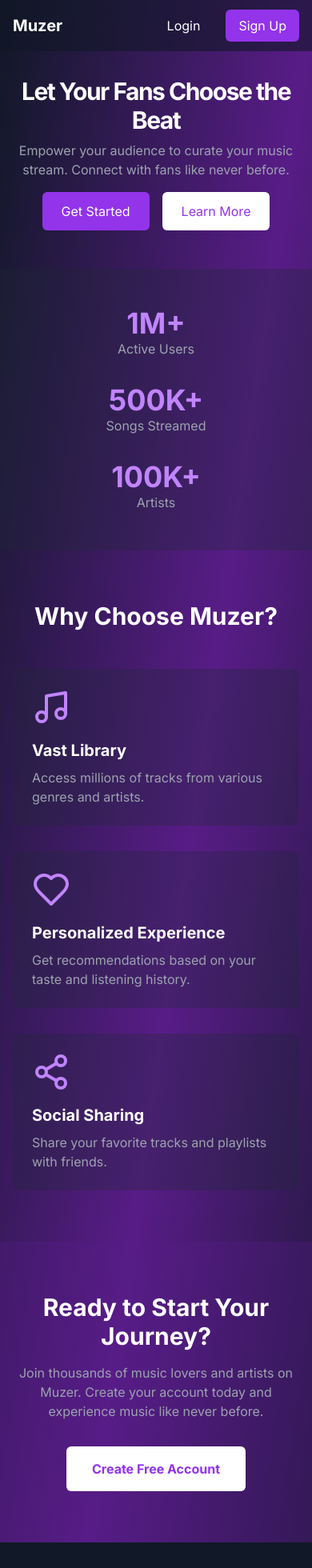
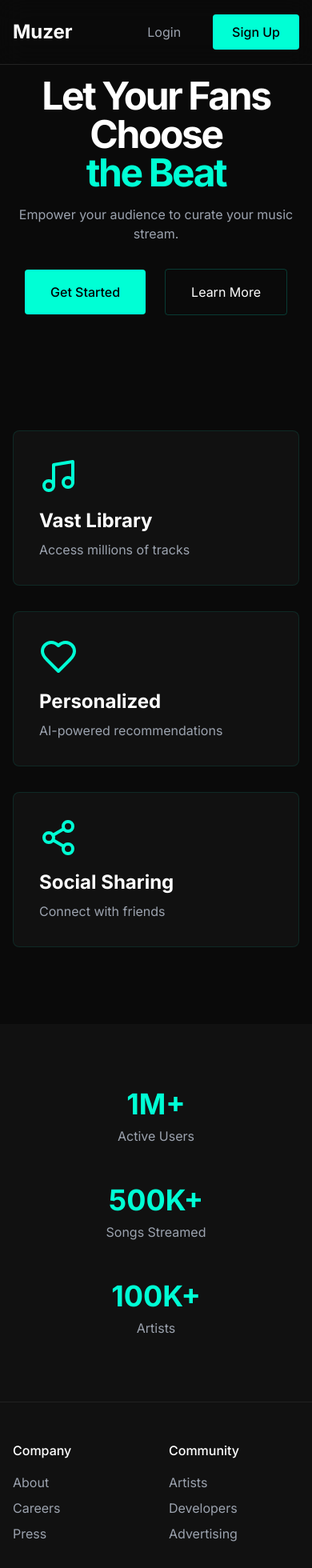
Before and after one commit to parth5404/muzer, a Next.js app: page / in a window 390 px wide. Shown: the top 1960 px of the page at 80% size. Built offline with nearby package versions, Linux system fonts and the light colour scheme; no server answers.

Commit message:
refactor: improve user session handling and enhance UI elements in Appbar

```diff
--- a/app/api/auth/[...nextauth]/route.ts
+++ b/app/api/auth/[...nextauth]/route.ts
@@ -1,26 +1,36 @@
 import { prismaclient } from "@/app/lib/db";
 import NextAuth from "next-auth"
 import GoogleProvider from "next-auth/providers/google";
-import { NextResponse } from "next/server";
-//  export function GET(request: Request) {
-//     return NextResponse.json({ message: "Hello World" })
-// }
 
 const handler = NextAuth({
   providers: [
     GoogleProvider({
       clientId: process.env.GOOGLE_CLIENT_ID ?? "",
-      clientSecret: process.env.GOOGLE_CLIENT_SECRET ?? ""
+      clientSecret: process.env.GOOGLE_CLIENT_SECRET ?? "",
+      authorization: {
+        params: {
+          prompt: "consent",
+          access_type: "offline",
+          response_type: "code"
+        }
+      }
     })
   ],
+  secret: process.env.NEXTAUTH_SECRET,
   callbacks: {
     async signIn({ user }) {
-      if (!user.email) {
-        return false;
-      }
+      if (!user.email) return false;
 
       try {
-        const newUser = await prismaclient.user.create({
+        const existingUser = await prismaclient.user.findUnique({
+          where: { email: user.email }
+        });
+
+        if (existingUser) {
+          return true;
+        }
+
+        await prismaclient.user.create({
           data: {
             email: user.email,
             name: user.name,
@@ -28,25 +38,13 @@
           }
         });
 
-        console.log("Created user:", newUser);
         return true;
-      } catch (e) {
-        // Check if user already exists
-        const existingUser = await prismaclient.user.findUnique({
-          where: {
-            email: user.email
-          }
-        });
-
-        if (existingUser) {
-          console.log("User already exists:", existingUser);
-          return true;
-        }
-
-        console.log("Error creating user:", e);
+      } catch (error) {
+        console.error("Auth error:", error);
         return false;
       }
     }
   }
 });
+
 export { handler as GET, handler as POST }
--- a/app/api/streams/my/route.ts
+++ b/app/api/streams/my/route.ts
@@ -1,43 +1,31 @@
 import { NextResponse } from 'next/server';
 import { getSession } from 'next-auth/react';
 import {prismaclient} from '@/app/lib/db';
+import { getServerSession } from 'next-auth';
 
 export async function GET(request: Request) {
-  const session = await getSession();
-  const user = session?.user as {
-    id: string; name?: string | null; email?: string | null; image?: string | null };
-
-  if (!user) {
-    return NextResponse.json({
-      message: "Unauthorized"
-    }, {
-      status: 403
-    });
+ const session= await getServerSession();
+ const user=await prismaclient.user.findUnique({
+    where:{
+        email:session?.user?.email ?? ""
+    }
+ });
+if(!user){
+  return NextResponse.json({
+        message:"user not found"
+    },{
+        status:404
+    })
+}
+const streams = await prismaclient.stream.findMany({
+  where: {
+      userId: user.id??"",
   }
-
-  const streams = await prismaclient.stream.findMany({
-    where: {
-      userId: user.id,
-    },
-    include: {
-      _count: {
-        select: {
-          upvotes: true,
-        },
-      },
-      upvotes: {
-        where: {
-          userId: user.id,
-        },
-      },
-    },
-  });
-
-  return NextResponse.json({
-    streams: streams.map(({_count, ...rest}) => ({
-      ...rest,
-      upvotes: _count.upvotes,
-      haveupvoted:rest.upvotes.length > 0,
-    })),
-  });
+});
+return NextResponse.json({
+message: "Streams fetched successfully",
+streams
+}, {
+status: 200
+});
 }
--- a/app/api/streams/route.ts
+++ b/app/api/streams/route.ts
@@ -24,7 +24,7 @@
             });
         }
 
-        const extractedId = data.url.split("?v=")[1];
+    const extractedId = data.url.split("?v=")[1];
      const res=await  youtubesearchapi.GetVideoDetails(extractedId);
      console.log(res.title);
      const tb=res.thumbnail.thumbnails;
--- a/app/components/Appbar.tsx
+++ b/app/components/Appbar.tsx
@@ -1,48 +1,53 @@
 "use client"
 
 import Link from "next/link"
-import { useSession } from "next-auth/react"
+import { useSession, signIn, signOut } from "next-auth/react"
 
 export default function Appbar() {
   const { data: session } = useSession()
 
   return (
-    <nav className="fixed top-0 w-full bg-gray-900/60 backdrop-blur-md z-50">
+    <nav className="fixed top-0 w-full bg-[#0a0a0a]/80 backdrop-blur-lg border-b border-[#222222] z-50">
       <div className="container mx-auto px-4 md:px-6">
-        <div className="flex items-center justify-between h-16">
-          <Link href="/" className="text-xl font-bold text-white">
+        <div className="flex items-center justify-between h-20">
+          <Link
+            href="/"
+            className="text-2xl font-bold text-white hover:text-[#00ffd5] transition-colors"
+          >
             Muzer
           </Link>
 
-          <div className="flex items-center space-x-4">
+          <div className="flex items-center space-x-6">
             {!session ? (
               <>
-                <Link
-                  href={{
-                    pathname: "/auth",
-                    query: { authType: "login" },
-                  }}
-                  className="px-4 py-2 text-white hover:text-purple-400 transition-colors"
+                <button
+                  onClick={() => signIn('google')}
+                  className="px-4 py-2 text-gray-400 hover:text-white transition-colors"
                 >
                   Login
-                </Link>
-                <Link
-                  href={{
-                    pathname: "/auth",
-                    query: { authType: "signUp" },
-                  }}
-                  className="px-4 py-2 rounded-md bg-purple-600 text-white hover:bg-purple-700 transition-colors"
+                </button>
+                <button
+                  onClick={() => signIn('google')}
+                  className="px-6 py-2.5 bg-[#00ffd5] text-black font-medium rounded hover:bg-[#00ffd5]/90 transition-colors"
                 >
                   Sign Up
-                </Link>
+                </button>
               </>
             ) : (
-              <Link
-                href="/dashboard"
-                className="px-4 py-2 text-white hover:text-purple-400 transition-colors"
-              >
-                Dashboard
-              </Link>
+              <>
+                <Link
+                  href="/dashboard"
+                  className="px-4 py-2 text-gray-400 hover:text-[#00ffd5] transition-colors"
+                >
+                  Dashboard
+                </Link>
+                <button
+                  onClick={() => signOut()}
+                  className="px-6 py-2.5 border border-[#00ffd5]/20 text-white rounded hover:bg-[#00ffd5]/10 transition-colors"
+                >
+                  Sign Out
+                </button>
+              </>
             )}
           </div>
         </div>
--- a/app/page.tsx
+++ b/app/page.tsx
@@ -9,29 +9,31 @@
   const session = useSession();
 
   return (
-    <div className="flex min-h-screen flex-col bg-gradient-to-br from-gray-900 via-purple-900 to-gray-900">
+    <div className="flex min-h-screen flex-col bg-[#0a0a0a]">
       <Appbar />
 
       {/* Hero Section */}
       <main className="w-full flex-1 pt-24 py-12 md:py-24 lg:py-32">
         <div className="container mx-auto px-4 md:px-6">
-          <div className="flex flex-col items-center justify-center space-y-4 text-center">
-            <div className="space-y-2">
-              <h1 className="text-3xl font-bold tracking-tighter text-white sm:text-4xl md:text-5xl lg:text-6xl/none">
-                Let Your Fans Choose the Beat
+          <div className="flex flex-col items-center justify-center space-y-8 text-center">
+            <div className="space-y-4">
+              <h1 className="text-5xl md:text-7xl font-bold tracking-tighter text-white">
+                Let Your Fans Choose
+                <span className="block text-[#00ffd5]">the Beat</span>
               </h1>
-              <p className="mx-auto max-w-[700px] text-gray-400 md:text-xl">
-                Empower your audience to curate your music stream. Connect with fans like never before.
+              <p className="mx-auto max-w-[800px] text-gray-400 md:text-xl">
+                Empower your audience to curate your music stream.
               </p>
             </div>
-            <div className="flex items-center justify-center space-x-4">
+
+            <div className="flex items-center justify-center space-x-6">
               <Link
                 href="/signup"
-                className="inline-flex items-center justify-center px-6 py-3 rounded-md bg-purple-600 text-white hover:bg-purple-700 transition-colors"
+                className="px-8 py-4 bg-[#00ffd5] text-black font-medium rounded hover:bg-[#00ffd5]/90 transition-colors"
               >
                 Get Started
               </Link>
-              <button className="inline-flex items-center justify-center px-6 py-3 rounded-md bg-white text-purple-600 hover:bg-white/90 transition-colors">
+              <button className="px-8 py-4 border border-[#00ffd5]/20 text-white rounded hover:bg-[#00ffd5]/10 transition-colors">
                 Learn More
               </button>
             </div>
@@ -39,105 +41,86 @@
         </div>
       </main>
 
-      {/* Statistics Section */}
-      <section className="w-full py-12 bg-gray-800/30">
+      {/* Features Grid */}
+      <section className="w-full py-24">
         <div className="container mx-auto px-4">
           <div className="grid grid-cols-1 md:grid-cols-3 gap-8">
-            <div className="text-center">
-              <h3 className="text-4xl font-bold text-purple-400">1M+</h3>
-              <p className="text-gray-400">Active Users</p>
-            </div>
-            <div className="text-center">
-              <h3 className="text-4xl font-bold text-purple-400">500K+</h3>
-              <p className="text-gray-400">Songs Streamed</p>
-            </div>
-            <div className="text-center">
-              <h3 className="text-4xl font-bold text-purple-400">100K+</h3>
-              <p className="text-gray-400">Artists</p>
-            </div>
+            {[
+              { icon: Music, title: "Vast Library", desc: "Access millions of tracks" },
+              { icon: Heart, title: "Personalized", desc: "AI-powered recommendations" },
+              { icon: Share2, title: "Social Sharing", desc: "Connect with friends" }
+            ].map((feature, index) => (
+              <div key={index} className="p-8 bg-[#111111] rounded-lg border border-[#00ffd5]/10 hover:border-[#00ffd5]/30 transition-colors">
+                <feature.icon className="h-12 w-12 text-[#00ffd5] mb-4" />
+                <h3 className="text-2xl font-bold text-white mb-2">{feature.title}</h3>
+                <p className="text-gray-400">{feature.desc}</p>
+              </div>
+            ))}
           </div>
         </div>
       </section>
 
-      {/* Features Grid */}
-      <section className="w-full py-16">
+      {/* Stats */}
+      <section className="w-full py-20 bg-[#111111]">
         <div className="container mx-auto px-4">
-          <h2 className="text-3xl font-bold text-white text-center mb-12">Why Choose Muzer?</h2>
-          <div className="grid grid-cols-1 md:grid-cols-3 gap-8">
-            <div className="bg-gray-800/30 p-6 rounded-lg">
-              <Music className="h-12 w-12 text-purple-400 mb-4" />
-              <h3 className="text-xl font-bold text-white mb-2">Vast Library</h3>
-              <p className="text-gray-400">Access millions of tracks from various genres and artists.</p>
-            </div>
-            <div className="bg-gray-800/30 p-6 rounded-lg">
-              <Heart className="h-12 w-12 text-purple-400 mb-4" />
-              <h3 className="text-xl font-bold text-white mb-2">Personalized Experience</h3>
-              <p className="text-gray-400">Get recommendations based on your taste and listening history.</p>
-            </div>
-            <div className="bg-gray-800/30 p-6 rounded-lg">
-              <Share2 className="h-12 w-12 text-purple-400 mb-4" />
-              <h3 className="text-xl font-bold text-white mb-2">Social Sharing</h3>
-              <p className="text-gray-400">Share your favorite tracks and playlists with friends.</p>
-            </div>
+          <div className="grid grid-cols-1 md:grid-cols-3 gap-12">
+            {[
+              { number: "1M+", label: "Active Users" },
+              { number: "500K+", label: "Songs Streamed" },
+              { number: "100K+", label: "Artists" }
+            ].map((stat, index) => (
+              <div key={index} className="text-center">
+                <h3 className="text-4xl font-bold text-[#00ffd5] mb-2">
+                  {stat.number}
+                </h3>
+                <p className="text-gray-400">{stat.label}</p>
+              </div>
+            ))}
           </div>
         </div>
       </section>
 
-      {/* CTA Section */}
-      <section className="w-full py-16 bg-purple-900/30">
-        <div className="container mx-auto px-4 text-center">
-          <h2 className="text-3xl font-bold text-white mb-4">Ready to Start Your Journey?</h2>
-          <p className="text-gray-400 mb-8 max-w-2xl mx-auto">
-            Join thousands of music lovers and artists on Muzer. Create your account today and experience music like never before.
-          </p>
-          <Link
-            href="/signup"
-            className="inline-flex items-center justify-center px-8 py-4 rounded-md bg-white text-purple-600 hover:bg-white/90 transition-colors font-bold"
-          >
-            Create Free Account
-          </Link>
-        </div>
-      </section>
-
       {/* Footer */}
-      <footer className="w-full py-8 bg-gray-900">
+      <footer className="w-full py-12 bg-[#111111] border-t border-[#222222]">
         <div className="container mx-auto px-4">
-          <div className="grid grid-cols-1 md:grid-cols-4 gap-8">
-            <div>
-              <h4 className="text-white font-bold mb-4">Company</h4>
-              <ul className="space-y-2">
-                <li><Link href="/about" className="text-gray-400 hover:text-purple-400">About Us</Link></li>
-                <li><Link href="/careers" className="text-gray-400 hover:text-purple-400">Careers</Link></li>
-                <li><Link href="/press" className="text-gray-400 hover:text-purple-400">Press</Link></li>
-              </ul>
-            </div>
-            <div>
-              <h4 className="text-white font-bold mb-4">Communities</h4>
-              <ul className="space-y-2">
-                <li><Link href="/artists" className="text-gray-400 hover:text-purple-400">For Artists</Link></li>
-                <li><Link href="/developers" className="text-gray-400 hover:text-purple-400">Developers</Link></li>
-                <li><Link href="/advertising" className="text-gray-400 hover:text-purple-400">Advertising</Link></li>
-              </ul>
-            </div>
-            <div>
-              <h4 className="text-white font-bold mb-4">Useful Links</h4>
-              <ul className="space-y-2">
-                <li><Link href="/support" className="text-gray-400 hover:text-purple-400">Support</Link></li>
-                <li><Link href="/mobile" className="text-gray-400 hover:text-purple-400">Mobile App</Link></li>
-                <li><Link href="/blog" className="text-gray-400 hover:text-purple-400">Blog</Link></li>
-              </ul>
-            </div>
-            <div>
-              <h4 className="text-white font-bold mb-4">Legal</h4>
-              <ul className="space-y-2">
-                <li><Link href="/privacy" className="text-gray-400 hover:text-purple-400">Privacy Policy</Link></li>
-                <li><Link href="/terms" className="text-gray-400 hover:text-purple-400">Terms of Service</Link></li>
-                <li><Link href="/cookies" className="text-gray-400 hover:text-purple-400">Cookies</Link></li>
-              </ul>
-            </div>
+          <div className="grid grid-cols-2 md:grid-cols-4 gap-8">
+            {[
+              {
+                title: "Company",
+                links: ["About", "Careers", "Press"]
+              },
+              {
+                title: "Community",
+                links: ["Artists", "Developers", "Advertising"]
+              },
+              {
+                title: "Resources",
+                links: ["Support", "Mobile App", "Blog"]
+              },
+              {
+                title: "Legal",
+                links: ["Privacy", "Terms", "Cookies"]
+              }
+            ].map((section, index) => (
+              <div key={index}>
+                <h4 className="text-white font-medium mb-4">{section.title}</h4>
+                <ul className="space-y-2">
+                  {section.links.map((link, i) => (
+                    <li key={i}>
+                      <Link
+                        href="#"
+                        className="text-gray-400 hover:text-[#00ffd5] transition-colors"
+                      >
+                        {link}
+                      </Link>
+                    </li>
+                  ))}
+                </ul>
+              </div>
+            ))}
           </div>
-          <div className="border-t border-gray-800 mt-8 pt-8 text-center">
-            <p className="text-gray-400">© 2024 Muzer. All rights reserved.</p>
+          <div className="mt-8 pt-8 border-t border-[#222222] text-center text-gray-400">
+            © 2024 Muzer. All rights reserved.
           </div>
         </div>
       </footer>
```
Also changed, not shown: app/dashboard/page.tsx (+58 -59 lines), app/globals.css (+30 -0 lines).
